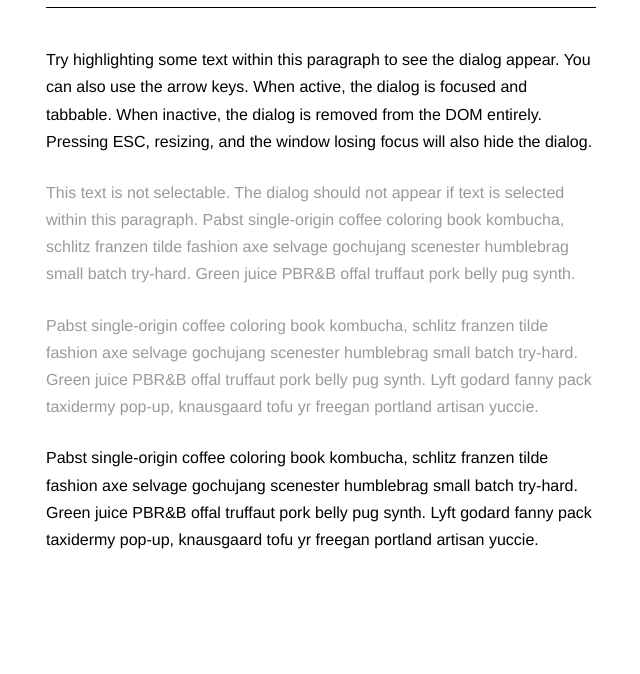
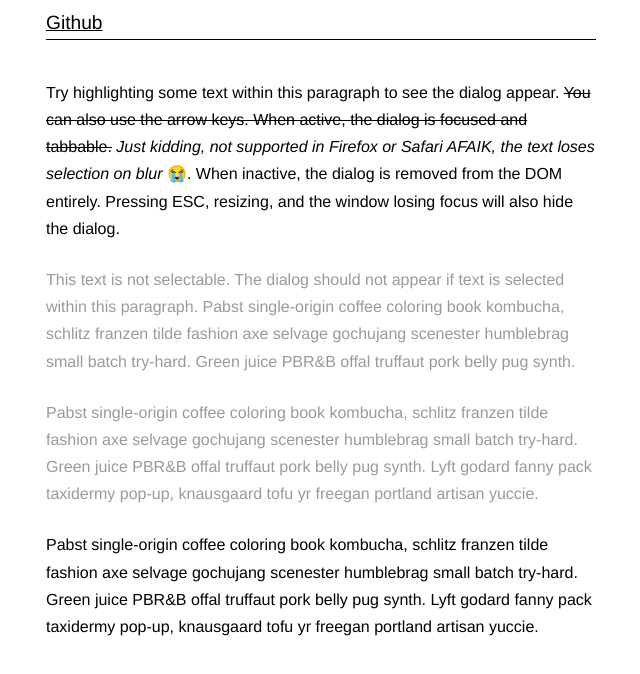
Before and after one commit to estrattonbailey/sshare, a website with bundled scripts: page example/index.html in a window 1280 px wide. Shown: the part 110-784 px from the top of the page, without its empty margins (319-959 px from the left). Built offline with nearby package versions, Linux system fonts and the light colour scheme.

Commit message:
Update example

```diff
--- a/example/index.html
+++ b/example/index.html
@@ -14,10 +14,11 @@
   <div class="root container mha">
     <h1 class="h3 mb0"><span class="theme">sshare</span></h1>
     <h4 class="p mt0"><em>A tiny, accessible, Medium-like share dialog. ~2.2kb gzipped.</em></h4>
+    <a href="https://github.com/estrattonbailey/sshare" target="_blank">Github</a>
 
     <hr class="mb2"/>
 
-    <p class="sharable js-sharable">Try highlighting some text within this paragraph to see the dialog appear. You can also use the arrow keys. When active, the dialog is focused and tabbable. When inactive, the dialog is removed from the DOM entirely. Pressing ESC, resizing, and the window losing focus will also hide the dialog.</p>
+    <p class="sharable js-sharable">Try highlighting some text within this paragraph to see the dialog appear. <strike>You can also use the arrow keys. When active, the dialog is focused and tabbable.</strike> <em>Just kidding, not supported in Firefox or Safari AFAIK, the text loses selection on blur</em> 😭. When inactive, the dialog is removed from the DOM entirely. Pressing ESC, resizing, and the window losing focus will also hide the dialog.</p>
 
     <p>This text is not selectable. The dialog should not appear if text is selected within this paragraph. Pabst single-origin coffee coloring book kombucha, schlitz franzen tilde fashion axe selvage gochujang scenester humblebrag small batch try-hard. Green juice PBR&B offal truffaut pork belly pug synth.</p>
 
```
